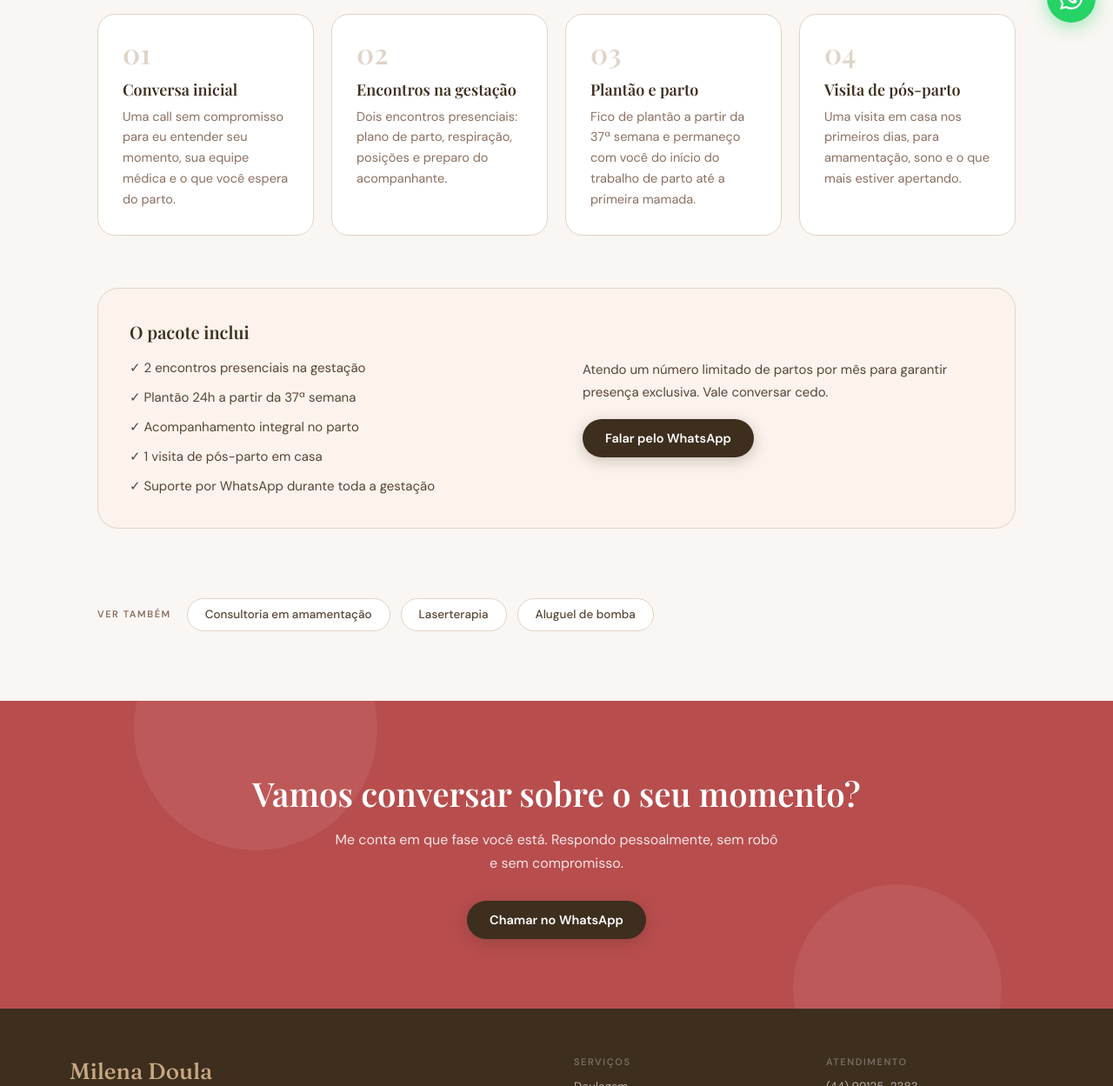
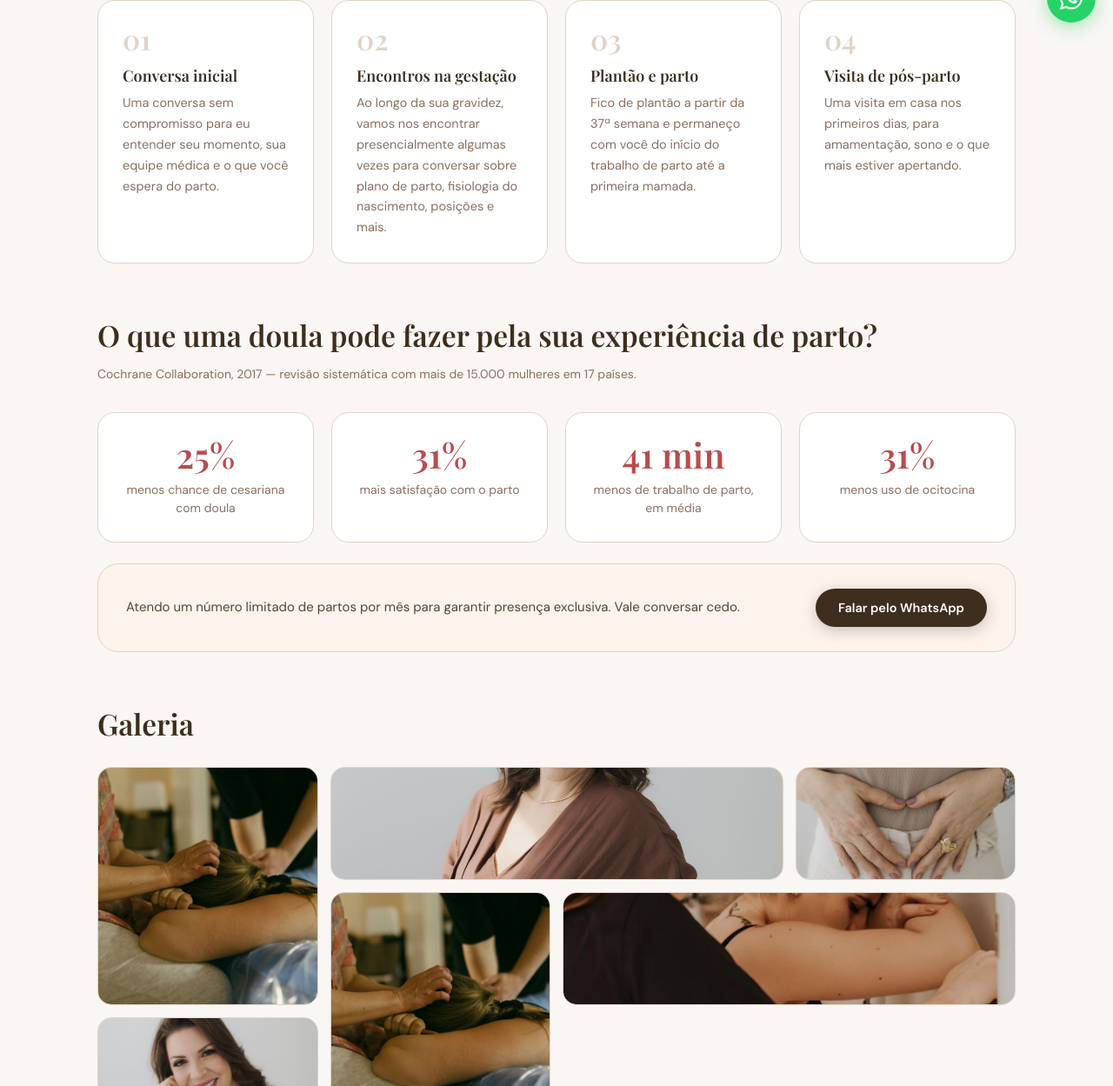
Before and after one commit to milenadoula/site, a plain HTML site: page doulagem.html in a window 1280 px wide. Shown: the part 752-2001 px from the top of the page at 87% size. Drawn offline with nearby package versions, Linux system fonts and the light colour scheme; files whose address does not match are found by name; a web font is replaced by a local one.

Commit message:
Reescreve página de Doulagem: hero, como funciona, dados Cochrane e galeria
- Hero: novo H1/subtítulo, CTA único "Ouvir proposta", remove stats
  antigos (+500/24h/ANDO), troca foto pela mesma do card da home
- Como funciona: corrige "call" -> "conversa" e reescreve texto do
  box 02 (encontros na gestação)
- Substitui "O pacote inclui" por seção de dados da Cochrane
  Collaboration (2017) sobre benefícios da doulagem
- Adiciona seção Galeria (grid bento com fotos placeholder,
  a substituir pelas fotos que a cliente vai selecionar)

```diff
--- a/doulagem.html
+++ b/doulagem.html
@@ -32,21 +32,15 @@
 <div style="max-width:1320px;margin:0 auto;display:flex;align-items:stretch;flex-wrap:wrap">
 <div data-reveal="1" style="flex:1 1 520px;min-width:300px;padding:64px 48px;display:flex;flex-direction:column;justify-content:center">
 <a href="index.html" style="font:500 12.5px/1 var(--font-body);color:rgba(255,255,255,.45);text-decoration:none;margin-bottom:24px;transition:color .2s" class="x48">← Início</a>
-<span style="font:600 11px/1.4 var(--font-body);letter-spacing:.18em;text-transform:uppercase;color:var(--md-dourado);margin-bottom:16px">serviço 01 · parto</span>
-<h1 style="font-family:var(--font-display);font-weight:600;font-size:clamp(2.2rem,4.8vw,3.5rem);line-height:1.06;color:#fff;margin:0 0 20px">Doulagem</h1>
-<p style="font:400 17px/1.75 var(--font-body);color:rgba(255,255,255,.7);margin:0 0 32px;max-width:470px;text-wrap:pretty">Presença contínua e exclusiva — do início do trabalho de parto até o pós-parto imediato. Sem revezamento, sem troca de turno. Só você e eu.</p>
+<span style="font:600 11px/1.4 var(--font-body);letter-spacing:.18em;text-transform:uppercase;color:var(--md-dourado);margin-bottom:16px">doulagem</span>
+<h1 style="font-family:var(--font-display);font-weight:600;font-size:clamp(2.2rem,4.8vw,3.5rem);line-height:1.06;color:#fff;margin:0 0 20px">O parto que você merece começa <em style="font-style:italic;color:var(--md-dourado)">aqui</em></h1>
+<p style="font:400 17px/1.75 var(--font-body);color:rgba(255,255,255,.7);margin:0 0 32px;max-width:470px;text-wrap:pretty">Presença contínua e exclusiva, do início do trabalho de parto ao pós-parto imediato — com técnicas de alívio da dor e apoio ao acompanhante.</p>
 <div style="display:flex;gap:14px;flex-wrap:wrap;margin-bottom:34px">
-<a class="btn btn-primary" href="https://wa.me/5544991252383" target="_blank" rel="noopener">Verificar disponibilidade</a>
-<a href="#detalhes-doulagem" style="border:1.5px solid rgba(255,255,255,.28);color:#fff;font:600 14.5px var(--font-body);padding:13px 26px;border-radius:100px;text-decoration:none;transition:background .2s,border-color .2s" class="x49">Como funciona</a>
-</div>
-<div style="display:flex;gap:36px;flex-wrap:wrap;padding-top:24px;border-top:1px solid rgba(255,255,255,.12)">
-<div><div style="font-family:var(--font-display);font-size:24px;font-weight:600;color:var(--md-dourado)">+500</div><div style="font:400 12px var(--font-body);color:rgba(255,255,255,.45)">partos acompanhados</div></div>
-<div><div style="font-family:var(--font-display);font-size:24px;font-weight:600;color:var(--md-dourado)">24h</div><div style="font:400 12px var(--font-body);color:rgba(255,255,255,.45)">plantão da 37ª semana</div></div>
-<div><div style="font-family:var(--font-display);font-size:24px;font-weight:600;color:var(--md-dourado)">ANDO</div><div style="font:400 12px var(--font-body);color:rgba(255,255,255,.45)">doula certificada</div></div>
+<a class="btn btn-primary" href="https://wa.me/5544991252383" target="_blank" rel="noopener">Ouvir proposta</a>
 </div>
 </div>
 <div style="flex:1 1 380px;min-width:280px;position:relative;min-height:380px">
-<img src="assets/doulagem.jpg" alt="Acompanhamento de parto" style="position:absolute;inset:0;width:100%;height:100%;object-fit:cover">
+<img src="assets/doulagem-home.jpg" alt="Acompanhamento de parto" style="position:absolute;inset:0;width:100%;height:100%;object-fit:cover">
 <div aria-hidden="true" style="position:absolute;left:0;top:0;bottom:0;width:260px;max-width:45%;background:linear-gradient(90deg,var(--marrom) 0%,rgba(61,46,30,.55) 45%,rgba(61,46,30,0) 100%)"></div>
 </div>
 </div>
@@ -57,12 +51,12 @@
 <div data-reveal="1" style="background:var(--branco);border:1px solid var(--md-borda);border-radius:20px;padding:28px;transition:transform .25s var(--ease-standard),box-shadow .25s" class="x50">
 <div style="font-family:var(--font-display);font-size:32px;font-weight:600;color:var(--md-borda);line-height:1;margin-bottom:14px">01</div>
 <h3 style="font-family:var(--font-display);font-weight:600;font-size:18px;color:var(--marrom);margin:0 0 8px">Conversa inicial</h3>
-<p style="font:400 14.5px/1.65 var(--font-body);color:var(--cafe-claro);margin:0">Uma call sem compromisso para eu entender seu momento, sua equipe médica e o que você espera do parto.</p>
+<p style="font:400 14.5px/1.65 var(--font-body);color:var(--cafe-claro);margin:0">Uma conversa sem compromisso para eu entender seu momento, sua equipe médica e o que você espera do parto.</p>
 </div>
 <div data-reveal="1" style="background:var(--branco);border:1px solid var(--md-borda);border-radius:20px;padding:28px;transition:transform .25s var(--ease-standard),box-shadow .25s" class="x51">
 <div style="font-family:var(--font-display);font-size:32px;font-weight:600;color:var(--md-borda);line-height:1;margin-bottom:14px">02</div>
 <h3 style="font-family:var(--font-display);font-weight:600;font-size:18px;color:var(--marrom);margin:0 0 8px">Encontros na gestação</h3>
-<p style="font:400 14.5px/1.65 var(--font-body);color:var(--cafe-claro);margin:0">Dois encontros presenciais: plano de parto, respiração, posições e preparo do acompanhante.</p>
+<p style="font:400 14.5px/1.65 var(--font-body);color:var(--cafe-claro);margin:0">Ao longo da sua gravidez, vamos nos encontrar presencialmente algumas vezes para conversar sobre plano de parto, fisiologia do nascimento, posições e mais.</p>
 </div>
 <div data-reveal="1" style="background:var(--branco);border:1px solid var(--md-borda);border-radius:20px;padding:28px;transition:transform .25s var(--ease-standard),box-shadow .25s" class="x52">
 <div style="font-family:var(--font-display);font-size:32px;font-weight:600;color:var(--md-borda);line-height:1;margin-bottom:14px">03</div>
@@ -76,22 +70,44 @@
 </div>
 </div>
 </section>
-<section style="max-width:1120px;margin:0 auto;padding:20px 32px 80px">
-<div data-reveal="1" style="background:var(--md-pessego);border:1px solid var(--md-borda);border-radius:24px;padding:36px;display:flex;gap:40px;flex-wrap:wrap">
-<div style="flex:1 1 280px">
-<h3 style="font-family:var(--font-display);font-weight:600;font-size:20px;color:var(--marrom);margin:0 0 16px">O pacote inclui</h3>
-<ul style="margin:0;padding:0;list-style:none;display:flex;flex-direction:column;gap:10px">
-<li style="font:400 15px/1.6 var(--font-body);color:var(--cafe)">✓ 2 encontros presenciais na gestação</li>
-<li style="font:400 15px/1.6 var(--font-body);color:var(--cafe)">✓ Plantão 24h a partir da 37ª semana</li>
-<li style="font:400 15px/1.6 var(--font-body);color:var(--cafe)">✓ Acompanhamento integral no parto</li>
-<li style="font:400 15px/1.6 var(--font-body);color:var(--cafe)">✓ 1 visita de pós-parto em casa</li>
-<li style="font:400 15px/1.6 var(--font-body);color:var(--cafe)">✓ Suporte por WhatsApp durante toda a gestação</li>
-</ul>
+<section style="max-width:1120px;margin:0 auto;padding:20px 32px 60px">
+<div data-reveal="1">
+<h2 style="font-family:var(--font-display);font-weight:600;font-size:clamp(1.5rem,3.4vw,2.1rem);color:var(--marrom);margin:0 0 12px">O que uma doula pode fazer pela sua experiência de parto?</h2>
+<p style="font:400 14px/1.6 var(--font-body);color:var(--cafe-claro);margin:0 0 32px;max-width:640px">Cochrane Collaboration, 2017 — revisão sistemática com mais de 15.000 mulheres em 17 países.</p>
 </div>
-<div style="flex:1 1 260px;display:flex;flex-direction:column;justify-content:center;gap:18px;align-items:flex-start">
-<p style="font:400 15px/1.7 var(--font-body);color:var(--cafe);margin:0">Atendo um número limitado de partos por mês para garantir presença exclusiva. Vale conversar cedo.</p>
+<div style="display:grid;grid-template-columns:repeat(auto-fit,minmax(200px,1fr));gap:20px">
+<div data-reveal="1" style="background:var(--branco);border:1px solid var(--md-borda);border-radius:20px;padding:28px;text-align:center">
+<div style="font-family:var(--font-display);font-size:40px;font-weight:600;color:var(--md-rosa);line-height:1;margin-bottom:10px">25%</div>
+<p style="font:400 14px/1.5 var(--font-body);color:var(--cafe-claro);margin:0">menos chance de cesariana com doula</p>
+</div>
+<div data-reveal="1" style="background:var(--branco);border:1px solid var(--md-borda);border-radius:20px;padding:28px;text-align:center">
+<div style="font-family:var(--font-display);font-size:40px;font-weight:600;color:var(--md-rosa);line-height:1;margin-bottom:10px">31%</div>
+<p style="font:400 14px/1.5 var(--font-body);color:var(--cafe-claro);margin:0">mais satisfação com o parto</p>
+</div>
+<div data-reveal="1" style="background:var(--branco);border:1px solid var(--md-borda);border-radius:20px;padding:28px;text-align:center">
+<div style="font-family:var(--font-display);font-size:40px;font-weight:600;color:var(--md-rosa);line-height:1;margin-bottom:10px">41 min</div>
+<p style="font:400 14px/1.5 var(--font-body);color:var(--cafe-claro);margin:0">menos de trabalho de parto, em média</p>
+</div>
+<div data-reveal="1" style="background:var(--branco);border:1px solid var(--md-borda);border-radius:20px;padding:28px;text-align:center">
+<div style="font-family:var(--font-display);font-size:40px;font-weight:600;color:var(--md-rosa);line-height:1;margin-bottom:10px">31%</div>
+<p style="font:400 14px/1.5 var(--font-body);color:var(--cafe-claro);margin:0">menos uso de ocitocina</p>
+</div>
+</div>
+<div data-reveal="1" style="margin-top:24px;background:var(--md-pessego);border:1px solid var(--md-borda);border-radius:24px;padding:28px 32px;display:flex;gap:24px;flex-wrap:wrap;align-items:center;justify-content:space-between">
+<p style="font:400 15px/1.7 var(--font-body);color:var(--cafe);margin:0;flex:1 1 320px">Atendo um número limitado de partos por mês para garantir presença exclusiva. Vale conversar cedo.</p>
 <a class="btn btn-dark" href="https://wa.me/5544991252383" target="_blank" rel="noopener">Falar pelo WhatsApp</a>
 </div>
+</section>
+
+<section style="max-width:1120px;margin:0 auto;padding:0 32px 80px">
+<h2 data-reveal="1" style="font-family:var(--font-display);font-weight:600;font-size:clamp(1.5rem,3.4vw,2.1rem);color:var(--marrom);margin:0 0 28px">Galeria</h2>
+<div data-reveal="1" style="display:grid;grid-template-columns:repeat(4,1fr);grid-auto-rows:130px;grid-auto-flow:dense;gap:14px">
+<div style="grid-row:span 2;border-radius:16px;overflow:hidden;border:1px solid var(--md-borda)"><img src="assets/parto.jpg" alt="Doulagem" style="width:100%;height:100%;object-fit:cover;display:block"></div>
+<div style="grid-column:span 2;border-radius:16px;overflow:hidden;border:1px solid var(--md-borda)"><img src="assets/atendimento.jpg" alt="Doulagem" style="width:100%;height:100%;object-fit:cover;display:block"></div>
+<div style="border-radius:16px;overflow:hidden;border:1px solid var(--md-borda)"><img src="assets/gestacao.jpg" alt="Doulagem" style="width:100%;height:100%;object-fit:cover;display:block"></div>
+<div style="grid-row:span 2;border-radius:16px;overflow:hidden;border:1px solid var(--md-borda)"><img src="assets/doulagem.jpg" alt="Doulagem" style="width:100%;height:100%;object-fit:cover;display:block"></div>
+<div style="grid-column:span 2;border-radius:16px;overflow:hidden;border:1px solid var(--md-borda)"><img src="assets/doulagem-home.jpg" alt="Doulagem" style="width:100%;height:100%;object-fit:cover;display:block"></div>
+<div style="border-radius:16px;overflow:hidden;border:1px solid var(--md-borda)"><img src="assets/sobre-milena.jpg" alt="Doulagem" style="width:100%;height:100%;object-fit:cover;display:block"></div>
 </div>
 </section>
 <div style="max-width:1120px;margin:0 auto;padding:0 32px 80px;display:flex;gap:12px;flex-wrap:wrap;align-items:center">
```
